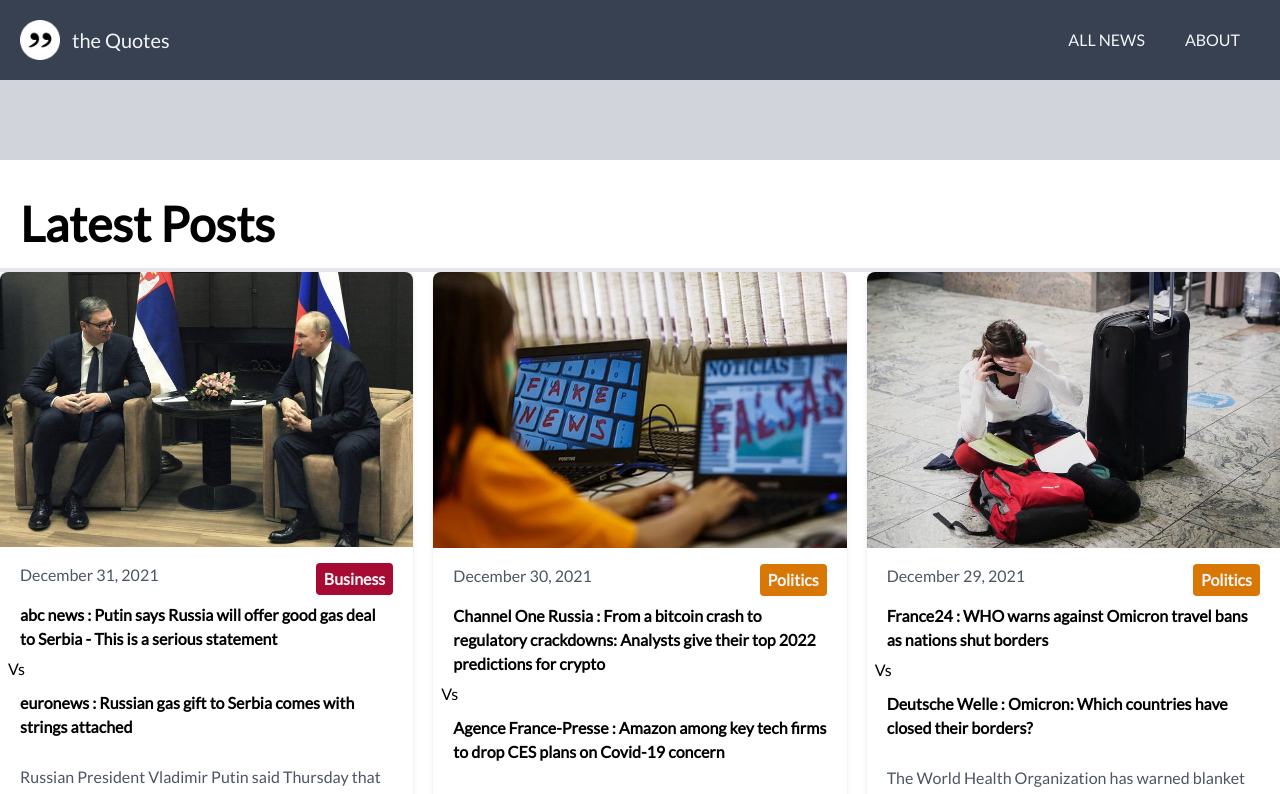
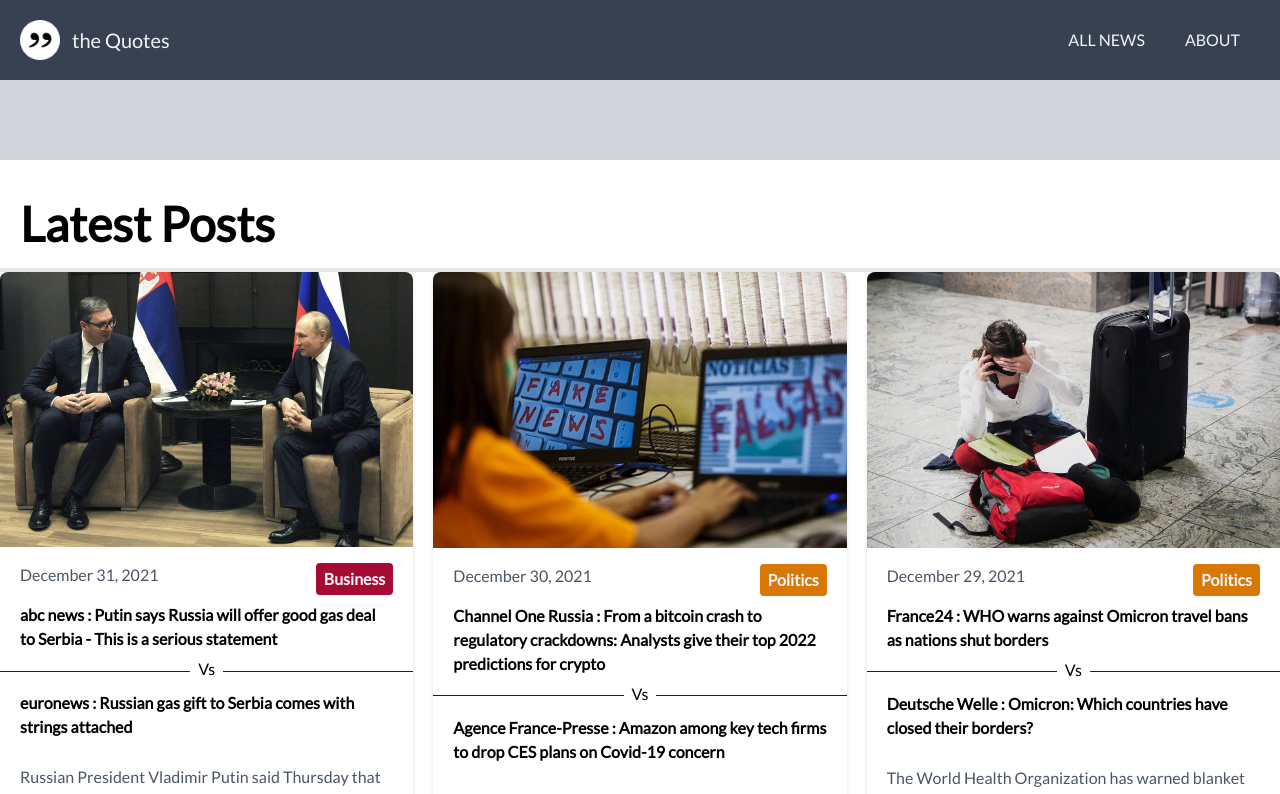
Before and after one commit to mielenyvin/thequotes_static, a Next.js app: page / in a window 1280 px wide. Shown: the top 794 px of the page. Built offline with nearby package versions, Linux system fonts and the light colour scheme.

Commit message:
first commit

```diff
--- a/styles/globals.css
+++ b/styles/globals.css
@@ -1,6 +1,24 @@
 @tailwind base;
 @tailwind components;
 @tailwind utilities;
+
+divider {
+  display: flex;
+  flex-direction: row;
+}
+divider:before, divider:after{
+  content: "";
+  flex: 1 1;
+  border-bottom: 1px solid;
+  border-color: #14213d;
+  margin: auto;
+}
+divider:before {
+
+}
+divider:after {
+
+}
 
 p {
   margin: 15px 0;
```
